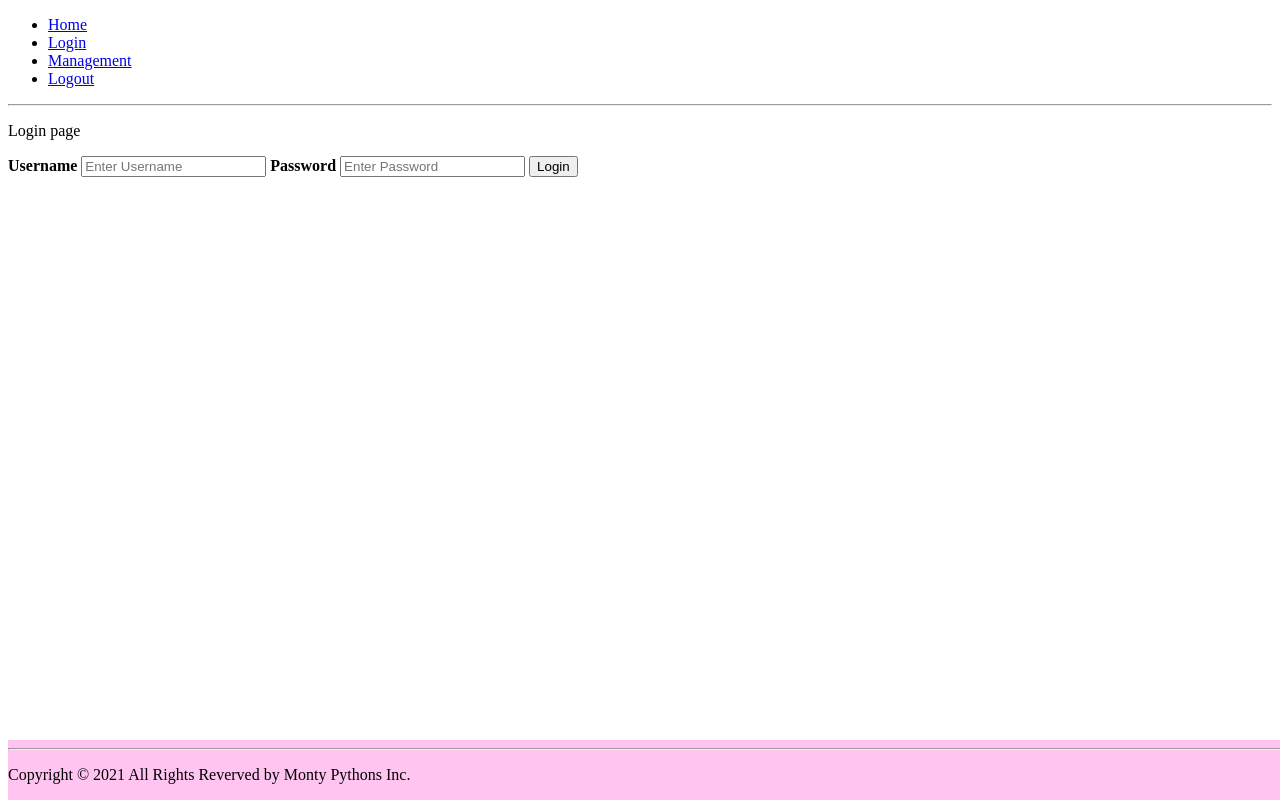
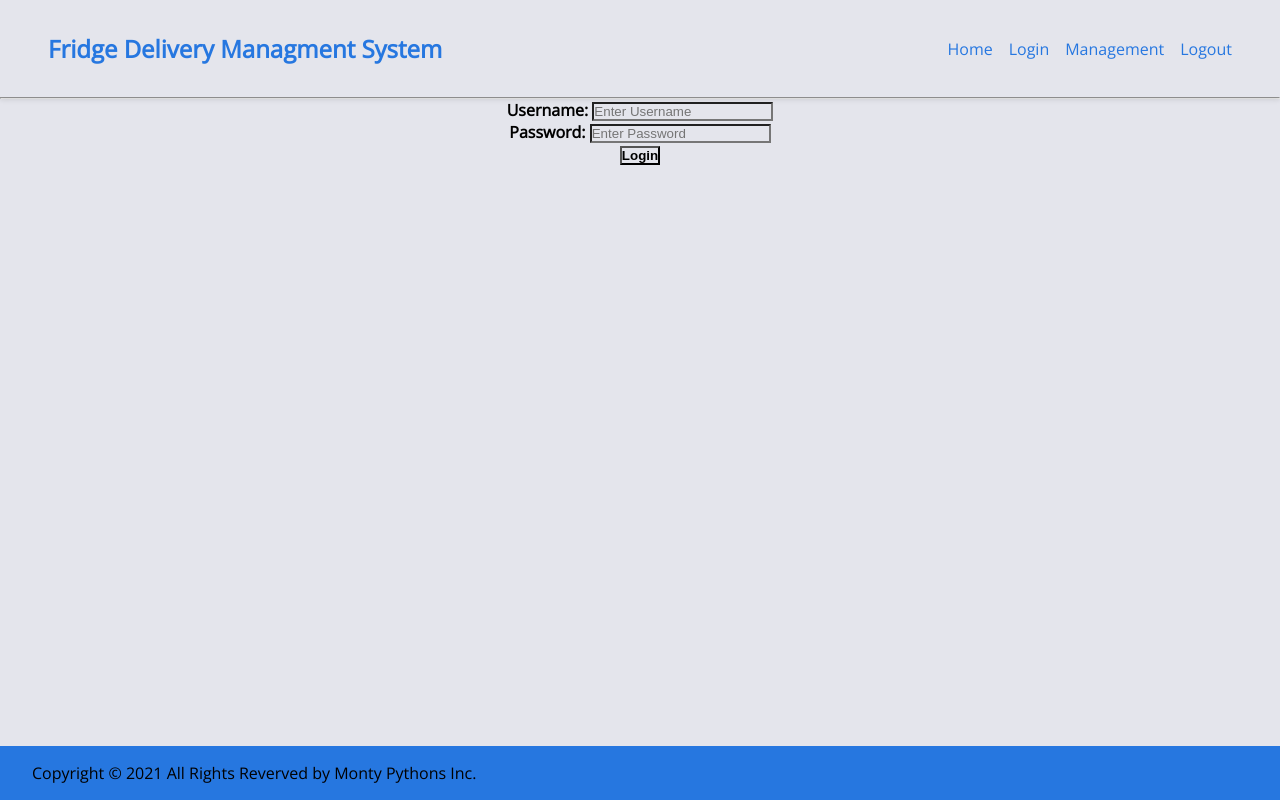
Before and after one commit to rydooper/AAD-Repo, a Flask app: page /login in a window 1280 px wide. Run offline with Flask 2, Linux system fonts and the light colour scheme.

Commit message:
Added styling and improved HTML

```diff
--- a/WebApp/application/routes.py
+++ b/WebApp/application/routes.py
@@ -3,9 +3,7 @@ import secrets
 from flask import Flask, render_template, redirect, url_for, request, session
 import sys
 
-#obviously this isn't a viable solution, but i couldnt get the imports working, gonna need some help here
-sys.path.insert(1, 'C:/Users/Alex Burke/Documents/1Work/Y3/Adv Analysis and Design/AAD-Repo/DesktopApp/')
-# and yeah i get the 'fridge_db' could not be resolved error...but then it compiles fine. thanks python!
+sys.path.insert(1, '../DesktopApp/')
 from fridge_db import login as dbLogin
 
 app.secret_key = secrets.token_hex()
--- a/WebApp/application/static/css/main.css
+++ b/WebApp/application/static/css/main.css
@@ -1,7 +1,82 @@
+@import url("https://fonts.googleapis.com/css2?family=Open Sans:ital,wght@0,400;0,900;1,700&display=swap");
+:root{
+    --bg-colour: #e4e5ec;
+    --primary-colour: #2677e0;
+    --secondary-colour: #9b1010;
+    --transition: 0.5s;
+}
+
+.login{
+    display: table;
+    width: 100%;
+}
+
+#login{
+    display: table-cell;
+    text-align: center;
+    vertical-align:auto;
+}
+
+html {
+    scroll-behavior: smooth;
+}
+
+* {
+    margin: 0;
+    padding: 0;
+    box-sizing: border-box;
+    background-color: var(--bg-colour);
+}
+
 footer {
     position:absolute;
     bottom:0;
     width:100%;
-    height:60px;
-    background:rgb(255, 196, 240);
+    background: var(--primary-colour);
+    align-content: center;
+    padding: 1rem 2rem;
 }
+
+footer p{
+    background-color: var(--primary-colour);
+}
+
+nav {
+    position: sticky;
+    top: 0;
+    left: 0;
+    display: flex;
+    background-color: var(--bg-colour);
+    padding: 2rem 3rem;
+    align-items: center;
+    justify-content: space-between;
+    box-shadow: 0 3px 5px rgba(0, 0, 0, 0.1);
+}
+
+nav ul {
+    display: flex;
+    gap: 1rem;
+    list-style-type: none;
+}
+
+nav a {
+    color: var(--primary-colour);
+    transition: 0.5s;
+    text-decoration: none;
+}
+
+nav a:hover{
+    color: var(--secondary-colour);
+}
+
+h1 {
+    color: var(--primary-colour);
+}
+
+body {
+    font-family: 'Open Sans';
+}
+
+button {
+    font-weight: bold;
+}
--- a/WebApp/application/templates/home.html
+++ b/WebApp/application/templates/home.html
@@ -1,11 +1,12 @@
 {% extends "layout.html" %}
 
 {% block content %}
-    <p> Landing page </p>
+    <title> Landing page </title>
+    <p>The web app for submitting completed deliveries.</p>
 
     {% if login %}
     <a href="{{url_for('manage')}}"> Manage deliveries </a>
     {% else %}
-    <a href="{{url_for('login')}}"> Login </a>
+    <button onclick=location.href="{{url_for('login')}}" type="button">Login</button>
     {% endif %}
 {% endblock %}
--- a/WebApp/application/templates/includes/footer.html
+++ b/WebApp/application/templates/includes/footer.html
@@ -1,4 +1,3 @@
 <footer>
-    <hr style="clear:both">
     <p> Copyright &copy; 2021 All Rights Reverved by Monty Pythons Inc. </p>
 </footer>
--- a/WebApp/application/templates/includes/nav.html
+++ b/WebApp/application/templates/includes/nav.html
@@ -1,5 +1,6 @@
 <header>
     <nav>
+        <h1>Fridge Delivery Managment System</h1>
         <ul class="navigation pills">
             <li class="nav item"><a href="{{ url_for('home') }}" class="nav-link active">Home</a></li>
             <li class="nav item"><a href="{{ url_for('login') }}" class="nav-link">Login</a></li>
--- a/WebApp/application/templates/layout.html
+++ b/WebApp/application/templates/layout.html
@@ -1,8 +1,6 @@
 <!DOCTYPE html>
 <html>
 <head>
-    <title>Smart Fridge by Monty Pythons</title>
-
     <link rel="stylesheet" href="static/css/main.css"/>
 </head>
 <body>
--- a/WebApp/application/templates/login.html
+++ b/WebApp/application/templates/login.html
@@ -1,17 +1,21 @@
 {% extends "layout.html" %}
 {% block content %}
-    <p> Login page </p>
-    <form action="" method="post">
-        <label for="username"><b>Username</b></label>
+    <title>Login</title>
+    <div class="login">
+        <form action="" method="post" id="login">
+            <label for="username"><b>Username: </b></label>
             <input type="text" placeholder="Enter Username" name="username" value="{{request.form.username}}" required>
-
-        <label for="password"><b>Password</b></label>
+            <br>
+            <label for="password"><b>Password: </b></label>
             <input type="password" placeholder="Enter Password" name="password" value="{{request.form.username}}" required>
+            <br>
             <button type="submit">Login</button>
         </form>
         {% if error %}
             <p><strong>ERROR: </strong> {{ error }} </p>
         {% endif %}
+    </div>
+
 
 
 {% endblock %}
--- a/WebApp/application/templates/manage.html
+++ b/WebApp/application/templates/manage.html
@@ -1,5 +1,5 @@
 {% extends "layout.html" %}
 {% block content %}
-    <p> Management page </p>
+    <title> Management page </title>
     <!-- ADD DELIVERY MANAGEMENT HTML HERE -->
 {% endblock %}
```
Lines whose indentation alone changed are shown as unchanged.
